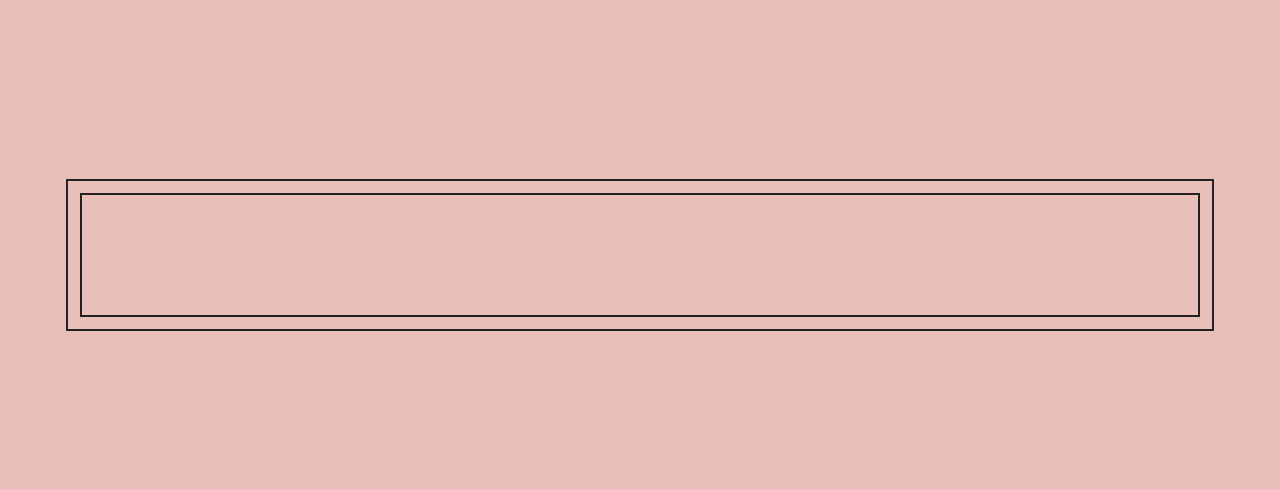
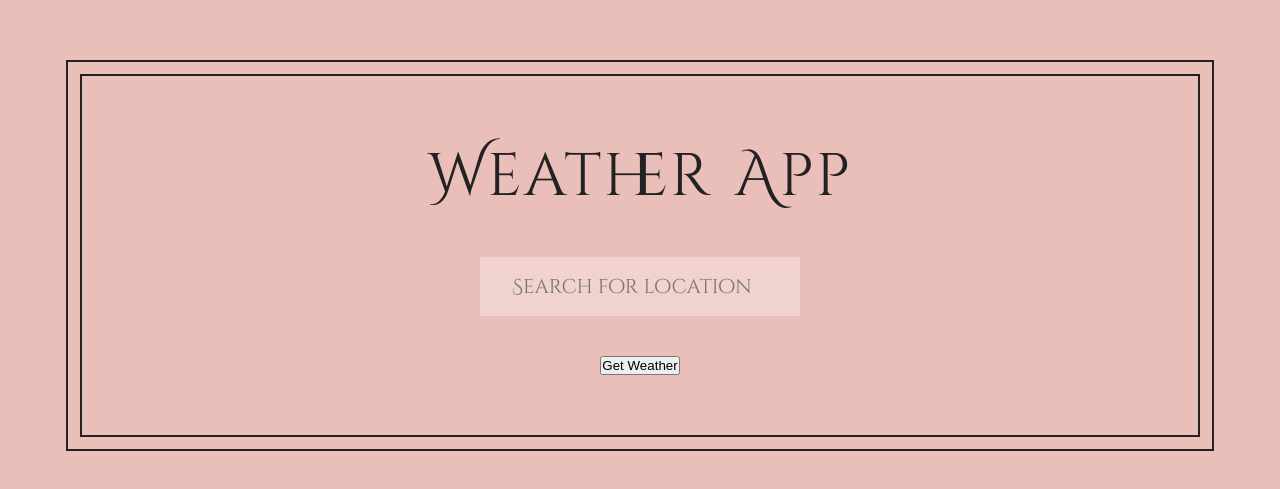
Before and after one commit to mahdi-mey/react-weather, a React (Create React App) app: page / in a window 1280 px wide. Shown: the part 145-634 px from the top of the page. Built offline with nearby package versions, Linux system fonts and the light colour scheme.

Commit message:
added page structure with location state

```diff
--- a/src/App.js
+++ b/src/App.js
@@ -3,14 +3,22 @@ import React from "react";
 class App extends React.Component {
 
     constructor(props) {
-        super()
+        super(props)
+
+        this.state = {
+            location: ''
+        }
     }
 
 
     render(){
         return(
             <div className="app">
-
+                <h1>Weather App</h1>
+                <div>
+                    <input type="text" placeholder="Search for location"  onChange={e => this.setState({location: e.target.value})} />
+                </div>
+                <button>Get Weather</button>
             </div>
         )
     }
```
